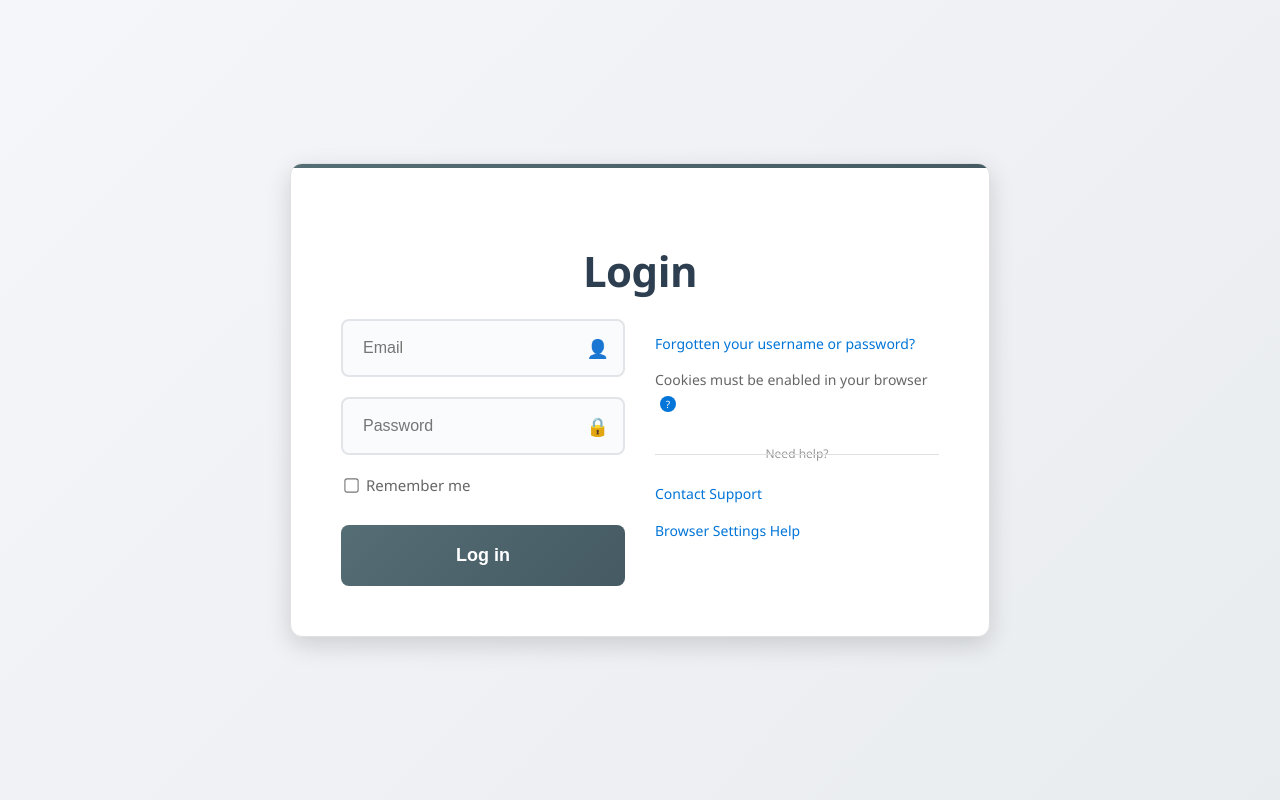
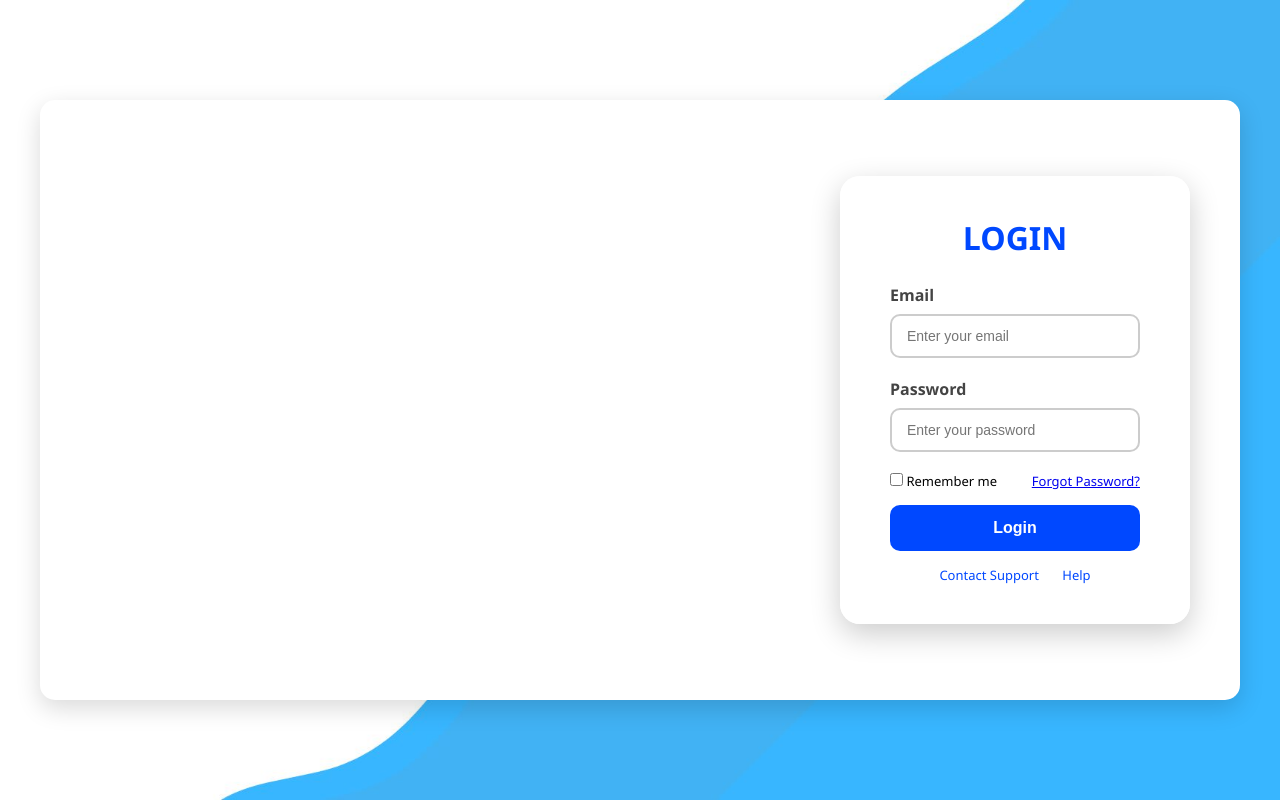
Before and after one commit to Kolobit758/satitmoocs_new, a PHP site: page /login.php in a window 1280 px wide. Run offline with PHP 8.4, Linux system fonts and the light colour scheme.

Commit message:
iiiii
ddd

```diff
--- a/login.php
+++ b/login.php
@@ -1,358 +1,122 @@
 <!DOCTYPE html>
-<html lang="en">
+<html lang="th">
 <head>
   <meta charset="UTF-8">
   <meta name="viewport" content="width=device-width, initial-scale=1.0">
-  <title>Login</title>
+  <title>S.TSU Login</title>
   <style>
-    * {
-      box-sizing: border-box;
-    }
+    * { box-sizing: border-box; margin: 0; padding: 0; }
 
     body {
-      background: linear-gradient(135deg, #f5f6fa 0%, #e9ecef 100%);
-      font-family: 'Segoe UI', Tahoma, Geneva, Verdana, sans-serif;
+      font-family: 'Segoe UI', Tahoma, sans-serif;
       display: flex;
       justify-content: center;
       align-items: center;
       min-height: 100vh;
-      margin: 0;
-      padding: 20px;
+      background: url('../assets/background02.jpg') no-repeat center center/cover;
+    }
+
+    .wrapper {
+      position: relative;
+      width: 1000px;
+      height: 600px;
+      display: flex;
+      justify-content: center;
+      align-items: center;
+    }
+
+    .new-box {
+      position: absolute;
+      width: 120%;
+      height: 100%;
+      background: #ffffff;
+      border-radius: 15px;
+      box-shadow: 0 8px 25px rgba(0,0,0,0.15);
     }
 
     .login-container {
-      background: #fff;
-      padding: 50px;
-      border: 1px solid #e0e0e0;
-      border-radius: 12px;
-      min-width: 700px;
-      max-width: 100%;
-      box-shadow: 0 8px 25px rgba(0,0,0,0.15);
       position: relative;
-      overflow: hidden;
-      font-size: 18px;
+      z-index: 2;
+      background: rgba(255,255,255,0.95);
+      padding: 40px 50px;
+      border-radius: 20px;
+      width: 350px;
+      text-align: center;
+      box-shadow: 0 10px 30px rgba(0,0,0,0.2);
+      margin-left: auto;
+      transform: translateX(50px);
     }
 
-    .login-container::before {
-      content: '';
-      position: absolute;
-      top: 0;
-      left: 0;
-      right: 0;
-      height: 4px;
-      background: linear-gradient(90deg, #556d75, #455a63);
+    .login-header {
+      font-size: 32px;
+      font-weight: 700;
+      margin-bottom: 25px;
+      color: #0048ff;
     }
 
-    .login-content {
+    .form-group { margin-bottom: 20px; text-align: left; }
+    .form-label { display: block; margin-bottom: 8px; font-weight: 600; color: #444; }
+    .form-input {
+      width: 100%;
+      padding: 12px 15px;
+      border: 2px solid #ccc;
+      border-radius: 10px;
+      font-size: 14px;
+      outline: none;
+    }
+    .form-input:focus { border-color: #0048ff; }
+    .login-btn {
+      width: 100%;
+      padding: 14px;
+      background: #0048ff;
+      color: #fff;
+      font-size: 16px;
+      font-weight: 600;
+      border: none;
+      border-radius: 10px;
+      cursor: pointer;
+    }
+    .login-btn:hover { background: #0066ff; }
+    .remember-forgot {
       display: flex;
       justify-content: space-between;
-      gap: 30px;
-      margin-top: 20px;
+      align-items: center;
+      font-size: 13px;
+      margin: 15px 0;
     }
-
-    .login-left {
-      flex: 1;
-    }
-
-    .login-right {
-      flex: 1;
-      font-size: 14px;
-      color: #666;
-      line-height: 1.6;
-    }
-
-    .login-right a {
-      color: #0275d8;
-      text-decoration: none;
-      transition: color 0.3s ease;
-    }
-
-    .login-right a:hover {
-      color: #025aa5;
-      text-decoration: underline;
-    }
-
-    .login-right .help-icon {
-      display: inline-block;
-      width: 16px;
-      height: 16px;
-      background: #0275d8;
-      color: white;
-      border-radius: 50%;
-      text-align: center;
-      line-height: 16px;
-      font-size: 10px;
-      margin-left: 5px;
-      cursor: help;
-      position: relative;
-    }
-
-    .login-right .help-icon:hover::after {
-      content: 'Some sites require cookies to be enabled for login functionality';
-      position: absolute;
-      bottom: 25px;
-      left: 50%;
-      transform: translateX(-50%);
-      background: #333;
-      color: white;
-      padding: 8px 12px;
-      border-radius: 6px;
-      font-size: 11px;
-      white-space: nowrap;
-      z-index: 1000;
-      box-shadow: 0 4px 12px rgba(0,0,0,0.3);
-    }
-
-
-    .input-group {
-      position: relative;
-      margin-bottom: 20px;
-    }
-
-    input[type="text"],
-    input[type="password"] {
-      width: 100%;
-      padding: 18px 20px;
-      border: 2px solid #e1e5e9;
-      border-radius: 8px;
-      font-size: 16px;
-      transition: all 0.3s ease;
-      background: #fafbfc;
-    }
-
-    input[type="text"]:focus,
-    input[type="password"]:focus {
-      outline: none;
-      border-color: #556d75;
-      background: #fff;
-      box-shadow: 0 0 0 3px rgba(85, 109, 117, 0.1);
-      transform: translateY(-2px);
-    }
-
-    input[type="text"]:valid,
-    input[type="password"]:valid {
-      border-color: #28a745;
-    }
-
-    .input-icon {
-      position: absolute;
-      right: 16px;
-      top: 50%;
-      transform: translateY(-50%);
-      color: #aaa;
-      transition: color 0.3s ease;
-    }
-
-    input:focus + .input-icon {
-      color: #556d75;
-    }
-
-    button[type="submit"] {
-      width: 100%;
-      padding: 20px;
-      background: linear-gradient(135deg, #556d75 0%, #455a63 100%);
-      border: none;
-      border-radius: 8px;
-      font-size: 18px;
-      font-weight: 600;
-      color: #fff;
-      cursor: pointer;
-      transition: all 0.3s ease;
-      position: relative;
-      overflow: hidden;
-      margin-top: 10px;
-    }
-
-    button[type="submit"]::before {
-      content: '';
-      position: absolute;
-      top: 0;
-      left: -100%;
-      width: 100%;
-      height: 100%;
-      background: linear-gradient(90deg, transparent, rgba(255,255,255,0.2), transparent);
-      transition: left 0.5s ease;
-    }
-
-    button[type="submit"]:hover {
-      background: linear-gradient(135deg, #455a63 0%, #3a4f57 100%);
-      transform: translateY(-2px);
-      box-shadow: 0 6px 20px rgba(85, 109, 117, 0.3);
-    }
-
-    button[type="submit"]:hover::before {
-      left: 100%;
-    }
-
-    button[type="submit"]:active {
-      transform: translateY(0);
-      box-shadow: 0 2px 10px rgba(85, 109, 117, 0.3);
-    }
-
-    .login-container h1 {
-      font-size: 42px;
-      color: #2c3e50;
-      text-align: center;
-      margin-bottom: 10px;
-      font-weight: 700;
-      letter-spacing: -0.5px;
-      position: relative;
-    }
-
-    .remember-me {
-      display: flex;
-      align-items: center;
-      margin-bottom: 20px;
-      font-size: 15px;
-      color: #666;
-    }
-
-    .remember-me input[type="checkbox"] {
-      margin-right: 8px;
-      transform: scale(1.1);
-    }
-
-    .divider {
-      text-align: center;
-      margin: 30px 0 20px 0;
-      position: relative;
-      color: #999;
-      font-size: 12px;
-    }
-
-    .divider::before {
-      content: '';
-      position: absolute;
-      top: 50%;
-      left: 0;
-      right: 0;
-      height: 1px;
-      background: #e0e0e0;
-    }
-
-    .divider span {
-      background: #fff;
-      padding: 0 15px;
-    }
-
-    /* Responsive Design */
-    @media (max-width: 768px) {
-      .login-container {
-        min-width: auto;
-        width: 100%;
-        max-width: 400px;
-        padding: 30px 25px;
-        margin: 20px;
-      }
-
-      .login-content {
-        flex-direction: column;
-        gap: 20px;
-      }
-
-      .login-container h1 {
-        font-size: 28px;
-      }
-    }
-
-    /* Loading animation */
-    .loading {
-      pointer-events: none;
-    }
-
-    .loading::after {
-      content: '';
-      position: absolute;
-      top: 50%;
-      left: 50%;
-      width: 20px;
-      height: 20px;
-      border: 2px solid transparent;
-      border-top: 2px solid #fff;
-      border-radius: 50%;
-      animation: spin 1s linear infinite;
-      transform: translate(-50%, -50%);
-    }
-
-    @keyframes spin {
-      0% { transform: translate(-50%, -50%) rotate(0deg); }
-      100% { transform: translaฆte(-50%, -50%) rotate(360deg); }
-    }
-
-    /* Success feedback */
-    .success-message {
-      background: #d4edda;
-      color: #155724;
-      padding: 12px 16px;
-      border-radius: 6px;
-      border: 1px solid #c3e6cb;
-      margin-bottom: 20px;
-      display: none;
-      font-size: 15px; /* ข้อความแจ้งเตือนชัดขึ้น */
-      padding: 16px 20px; /* เพิ่มช่องว่าง */
-    }
-
-    .error-message {
-      background: #f8d7da;
-      color: #721c24;
-      padding: 12px 16px;
-      border-radius: 6px;
-      border: 1px solid #f5c6cb;
-      margin-bottom: 20px;
-      display: none;
-       font-size: 15px; /* ข้อความแจ้งเตือนชัดขึ้น */
-      padding: 16px 20px; /* เพิ่มช่องว่าง */
-      }
+    .help-links { margin-top: 15px; font-size: 13px; }
+    .help-links a { margin: 0 10px; color: #0048ff; text-decoration: none; }
+    .help-links a:hover { text-decoration: underline; }
   </style>
 </head>
 <body>
-  <div class="login-container">
-    <h1>Login</h1>
+  <div class="wrapper">
+    <!-- กล่องพื้นหลัง -->
+    <div class="new-box"></div>
 
-    <div class="success-message" id="successMessage">
-      Login successful! Redirecting...
-    </div>
-
-    <div class="error-message" id="errorMessage">
-      Invalid username or password. Please try again.
-    </div>
-
-    <div class="login-content">
-      <div class="login-left">
-        <form action="login_process.php" method="post" id="loginForm">
-          <div class="input-group">
-            <input type="text" name="email" placeholder="Email" required>
-            <span class="input-icon">👤</span>
-          </div>
-
-          <div class="input-group">
-            <input type="password" name="password" placeholder="Password" required>
-            <span class="input-icon">🔒</span>
-          </div>
-
-          <div class="remember-me">
-            <input type="checkbox" name="remember" id="remember">
-            <label for="remember">Remember me</label>
-          </div>
-
-          <button type="submit" id="loginBtn">Log in</button>
-        </form>
-      </div>
-
-      <div class="login-right">
-        <p><a href="#" onclick="showForgotPassword()">Forgotten your username or password?</a></p>
-        <p>Cookies must be enabled in your browser <span class="help-icon">?</span></p>
-
-        <div class="divider">
-          <span>Need help?</span>
+    <!-- กล่อง Login -->
+    <div class="login-container">
+      <div class="login-header">LOGIN</div>
+      <form action="login_process.php" method="post">
+        <div class="form-group">
+          <label for="email" class="form-label">Email</label>
+          <input type="email" name="email" id="email" class="form-input" placeholder="Enter your email" required>
         </div>
-
-        <p><a href="#" onclick="showContactSupport()">Contact Support</a></p>
-        <p><a href="#" onclick="showBrowserHelp()">Browser Settings Help</a></p>
+        <div class="form-group">
+          <label for="password" class="form-label">Password</label>
+          <input type="password" name="password" id="password" class="form-input" placeholder="Enter your password" required>
+        </div>
+        <div class="remember-forgot">
+          <label><input type="checkbox" name="remember"> Remember me</label>
+          <a href="#">Forgot Password?</a>
+        </div>
+        <button type="submit" class="login-btn">Login</button>
+      </form>
+      <div class="help-links">
+        <a href="#">Contact Support</a>
+        <a href="#">Help</a>
       </div>
     </div>
   </div>
-
-
 </body>
 </html>
```
Also changed, not shown: assets/background.jpg (added), assets/background02.jpg (added).
